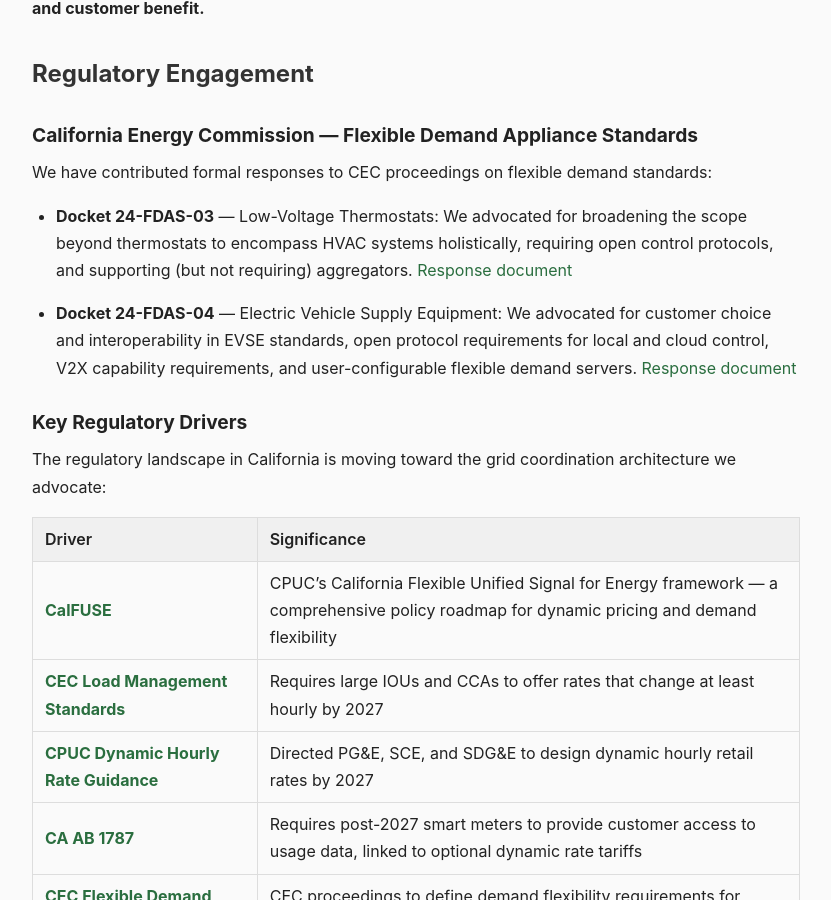
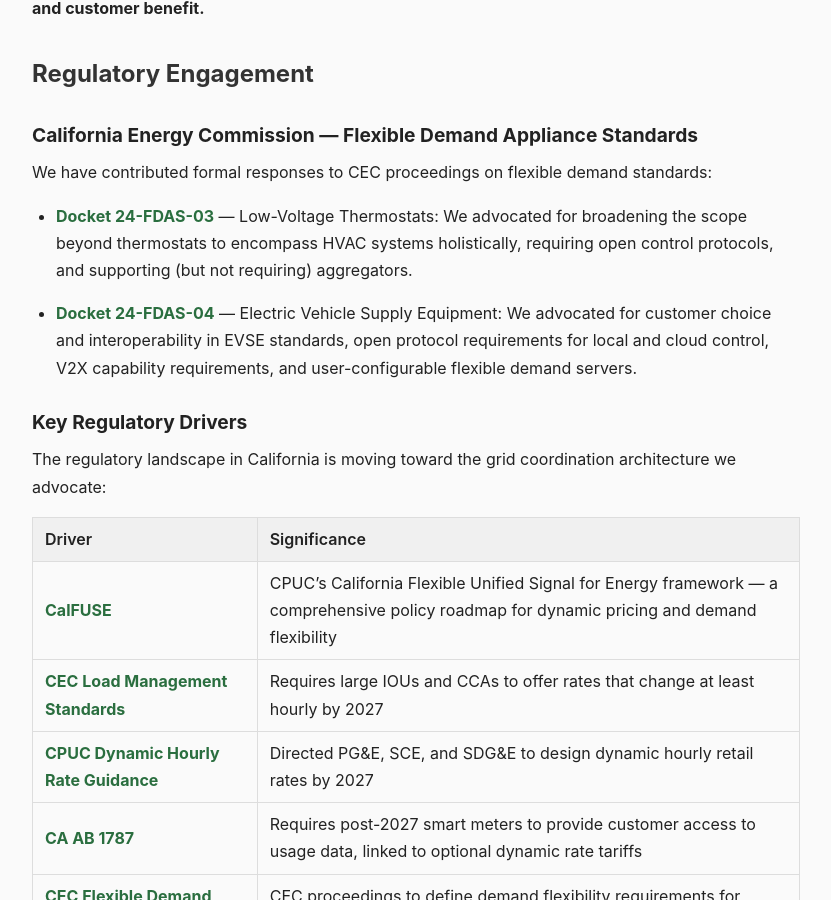
Before and after one commit to grid-coordination/grid-coordination.github.io, a Jekyll site: the page built from policy.md, in a window 1280 px wide and 900 px high, scrolled down 890 px. Shown: the whole window, without its empty margins (224-1055 px from the left). Built offline with Jekyll 4.4.1, drawn with Linux system fonts in a browser that asks for light colours.

Commit message:
Link FDAS docket mentions to their response pages on policy page
Make the "Docket 24-FDAS-03" and "Docket 24-FDAS-04" labels themselves
clickable, replacing the trailing "[Response document]" links (now
redundant).

Co-Authored-By: Claude Opus 4.6 (1M context) <noreply@anthropic.com>

```diff
--- a/policy.md
+++ b/policy.md
@@ -30,9 +30,9 @@ History shows that open standards in energy do not emerge from market forces alo
 
 We have contributed formal responses to CEC proceedings on flexible demand standards:
 
-- **Docket 24-FDAS-03** &mdash; Low-Voltage Thermostats: We advocated for broadening the scope beyond thermostats to encompass HVAC systems holistically, requiring open control protocols, and supporting (but not requiring) aggregators. [Response document](/policy/24-fdas-03)
+- **[Docket 24-FDAS-03](/policy/24-fdas-03)** &mdash; Low-Voltage Thermostats: We advocated for broadening the scope beyond thermostats to encompass HVAC systems holistically, requiring open control protocols, and supporting (but not requiring) aggregators.
 
-- **Docket 24-FDAS-04** &mdash; Electric Vehicle Supply Equipment: We advocated for customer choice and interoperability in EVSE standards, open protocol requirements for local and cloud control, V2X capability requirements, and user-configurable flexible demand servers. [Response document](/policy/24-fdas-04)
+- **[Docket 24-FDAS-04](/policy/24-fdas-04)** &mdash; Electric Vehicle Supply Equipment: We advocated for customer choice and interoperability in EVSE standards, open protocol requirements for local and cloud control, V2X capability requirements, and user-configurable flexible demand servers.
 
 ### Key Regulatory Drivers
 
```
